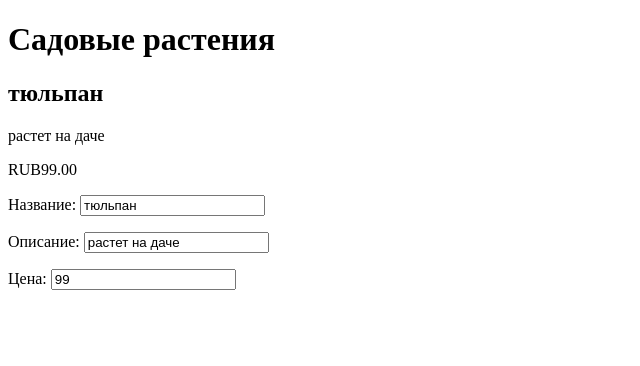
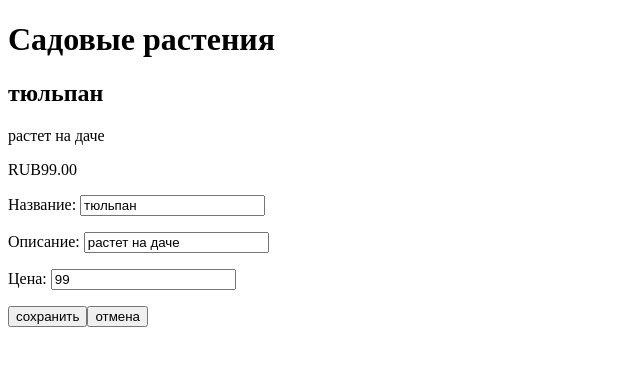
Before and after one commit to pol1969/plants, an Angular app: page / in a window 1280 px wide. Shown: the top 366 px of the page, without its empty margins (0-640 px from the left). Built offline with nearby package versions, Linux system fonts and the light colour scheme.

Commit message:
исправлена ошибка в тексте стр 59

```diff
--- a/src/app/app.component.html
+++ b/src/app/app.component.html
@@ -7,4 +7,7 @@
 	<p>Название: <input [(ngModel)]="plant.name" name="name"></p>
 	<p>Описание: <input [(ngModel)]="plant.description" name="description"></p>
 	<p>Цена: <input [(ngModel)]="plant.price" name="price"></p>
+	<p><input type="submit" value="сохранить" (click)="save()">
+	<input type="button" value="отмена" (click)="cancel()"></p>
+
 </form>
--- a/src/app/app.component.ts
+++ b/src/app/app.component.ts
@@ -9,4 +9,17 @@ import { Plant } from './plant';
 export class AppComponent {
   title = 'plants';
   plant:Plant = new Plant('тюльпан','растет на даче', 99);
+  temp:Plant = new Plant('тюльпан','растет на даче', 99);
+
+  cancel():void {
+	  this.plant.name = this.temp.name;
+	  this.plant.description = this.temp.description;
+	  this.plant.price = this.temp.price;
+  }
+
+  save():void {
+	  this.temp.name = this.plant.name;
+	  this.temp.description = this.plant.description;
+	  this.temp.price = this.plant.price;
+  }
 }
```
